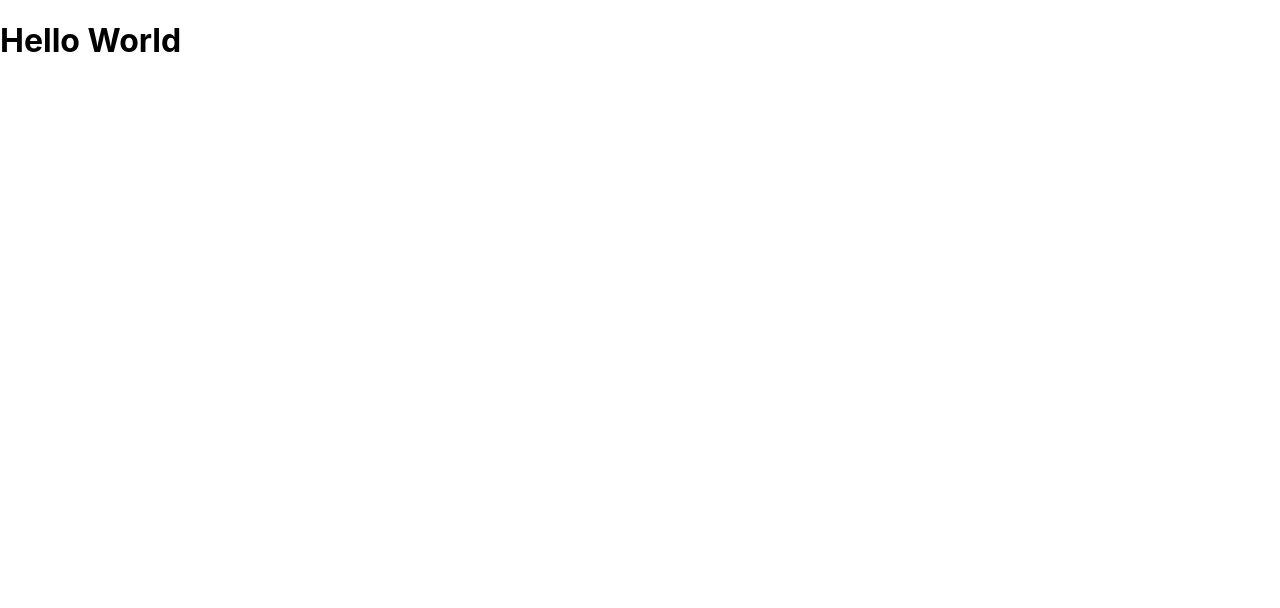
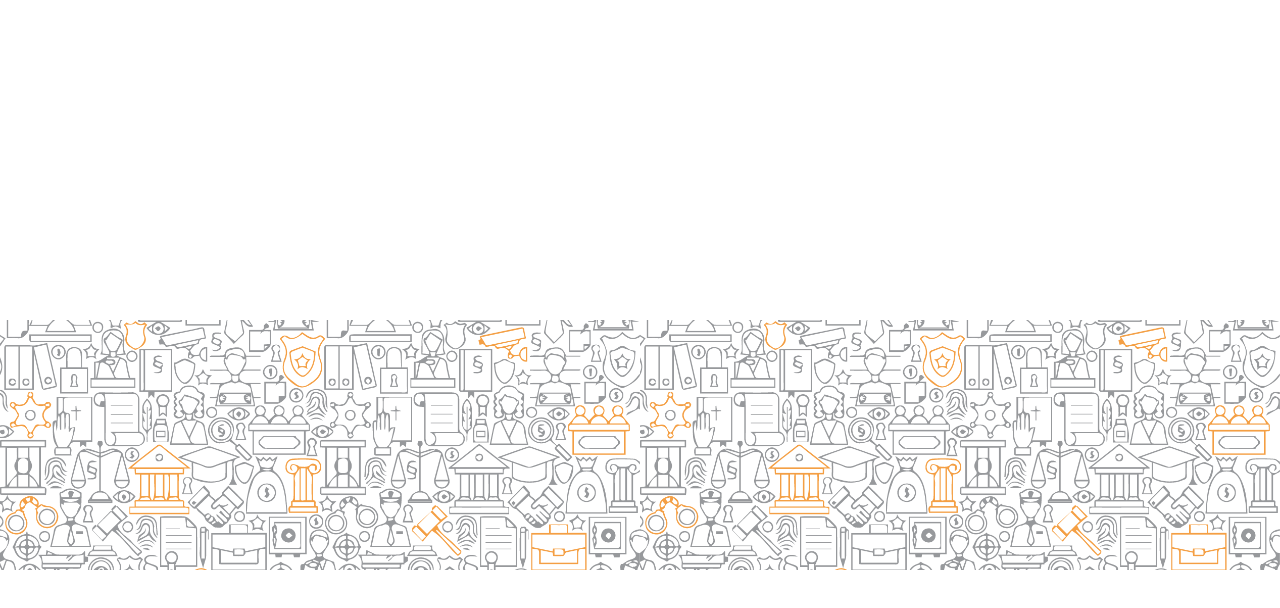
Before and after one commit to mishkatmustafid/React_UI, a React (Create React App) app in the folder landing-page/: page / in a window 1280 px wide. Shown: the top 608 px of the page. Built offline with nearby package versions, Linux system fonts and the light colour scheme.

Commit message:
Landing page background

```diff
--- a/landing-page/package.json
+++ b/landing-page/package.json
@@ -7,6 +7,7 @@
     "@testing-library/react": "^11.1.0",
     "@testing-library/user-event": "^12.1.10",
     "bootstrap": "^4.6.0",
+    "mdbreact": "^5.0.1",
     "react": "^17.0.1",
     "react-dom": "^17.0.1",
     "react-helmet": "^6.1.0",
--- a/landing-page/public/index.html
+++ b/landing-page/public/index.html
@@ -2,13 +2,10 @@
 <html lang="en">
   <head>
     <meta charset="utf-8" />
-    <link rel="icon" href="%PUBLIC_URL%/logo.png" />
+    <link rel="icon" href="%PUBLIC_URL%/favicon.ico" />
     <meta name="viewport" content="width=device-width, initial-scale=1" />
     <meta name="theme-color" content="#000000" />
-    <meta
-      name="description"
-      content="Web site created using create-react-app"
-    />
+    <meta name="description" content="All about law and exam" />
     <link rel="apple-touch-icon" href="%PUBLIC_URL%/logo192.png" />
     <link rel="manifest" href="%PUBLIC_URL%/manifest.json" />
     <title>Ask Riashad</title>
--- a/landing-page/src/pages/index.jsx
+++ b/landing-page/src/pages/index.jsx
@@ -1,4 +1,6 @@
 import React, { Component } from "react";
+import { MDBContainer, MDBRow } from "mdbreact";
+import "../static/css/index.css";
 
 export default class Index extends Component {
   constructor(props) {
@@ -8,8 +10,17 @@ export default class Index extends Component {
 
   render() {
     return (
-      <div>
-        <h1>Hello World</h1>
+      <div className='container'>
+        <MDBContainer>
+          <MDBRow className='pb-5'>
+            <div
+              className='d-flex flex-column flex-md-row align-items-stretch justify-content-center'
+              style={{ width: "100%" }}
+            ></div>
+          </MDBRow>
+          {/* <CardCarousel team={this.state.team} className="mb-5" /> */}
+        </MDBContainer>
+        <div className='pattern' />
       </div>
     );
   }
--- a/landing-page/src/static/css/pages/index.css
+++ b/landing-page/src/static/css/index.css
@@ -7,7 +7,7 @@
   height: 250px;
   margin-top: 320px;
   width: 100%;
-  background: url("../../img/website bg.png");
+  background: url("../img/website bg.png");
   position: absolute;
   top: 0;
   z-index: -1;
@@ -18,7 +18,7 @@
   height: 380px;
   margin-top: 200px;
   width: 100%;
-  background: url("../../img/website bg.png");
+  background: url("../img/website bg.png");
   position: absolute;
   top: 0;
   z-index: -1;
```
Also changed, not shown: landing-page/src/App.js (+0 -18 lines), landing-page/src/shared/card.jsx (added, +19 -0 lines), landing-page/src/shared/navbar.jsx (added, +23 -0 lines), landing-page/src/static/css/card.css (renamed from landing-page/src/static/css/generic/card.css), 2 other files (tests, documents, lock files or other folders).
